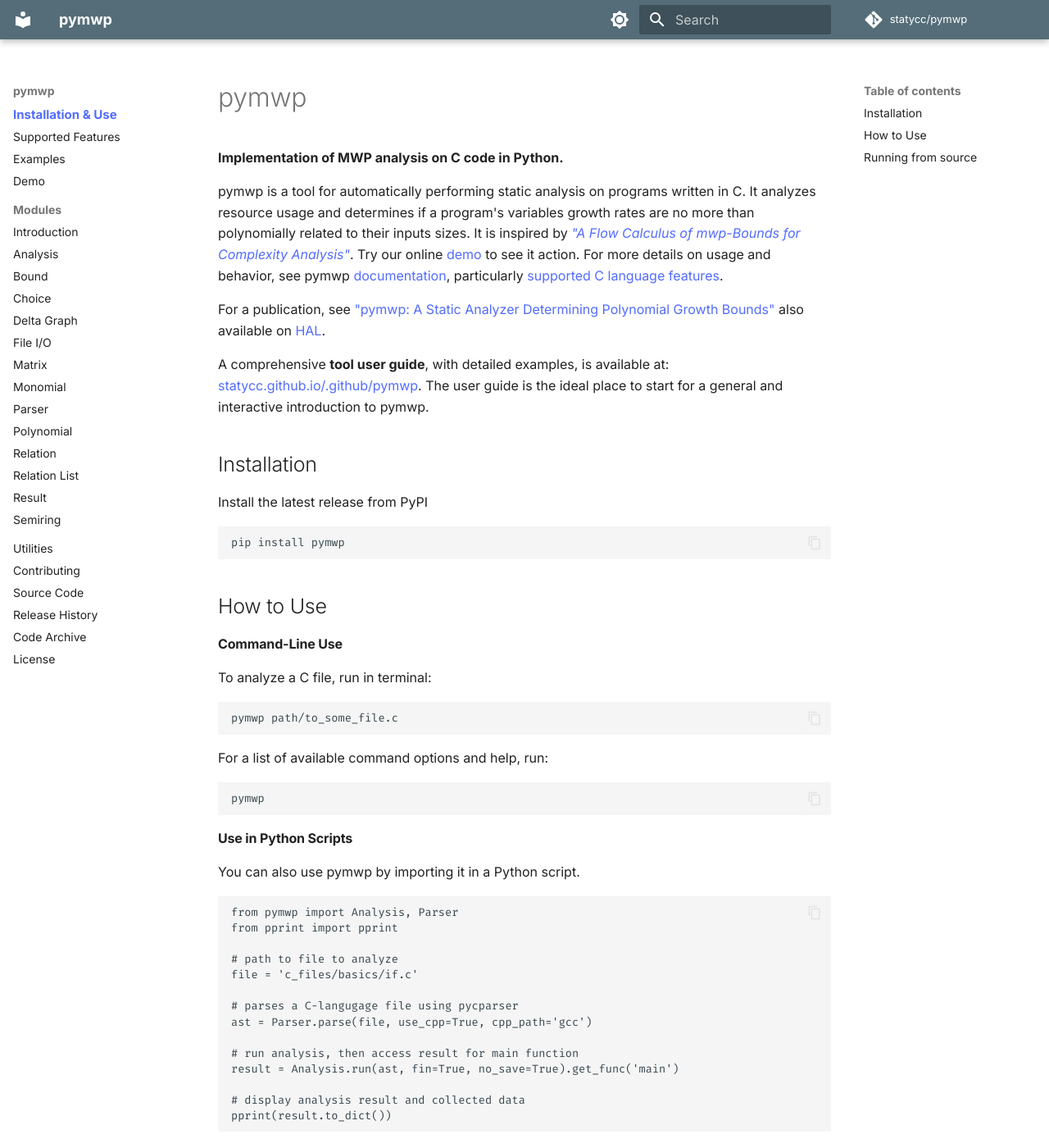
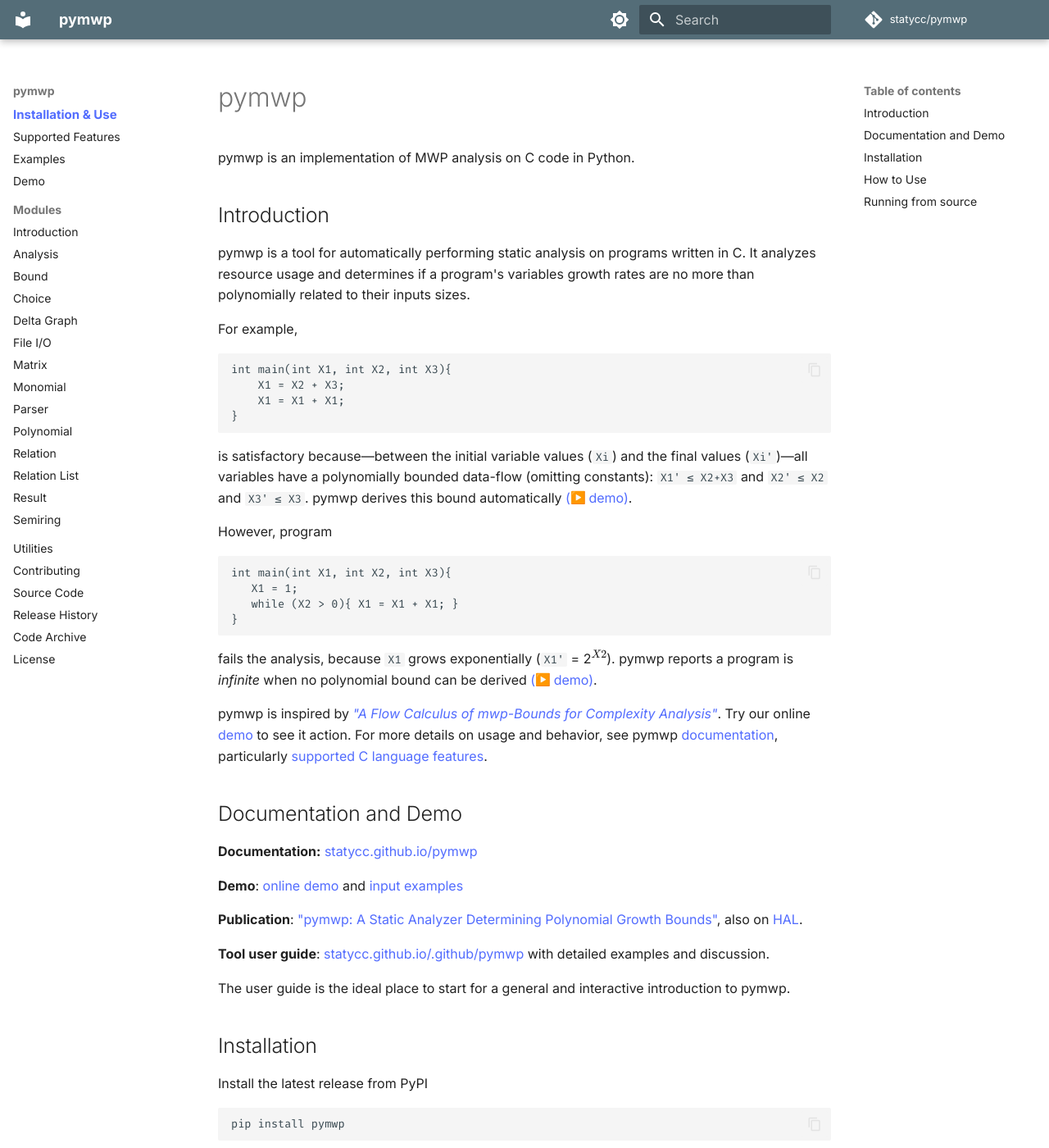
Before and after one commit to statycc/pymwp, an MkDocs documentation site: the page built from docs/index.md, in a window 1280 px wide and 1400 px high. Shown: the whole window at 82% size. Built offline with MkDocs 1.6.1 and Material for MkDocs 9.7.7, drawn with Linux system fonts in a browser that asks for light colours; nearby versions of some CDN libraries; emoji names are drawn with the system emoji font; comment, search, counter and statistics services are not loaded; some of the changed text lies outside the part shown.

Commit message:
edit readme

````diff
--- a/README.md
+++ b/README.md
@@ -18,25 +18,51 @@
 pymwp is a tool for automatically performing static analysis on programs written in C.
 It analyzes resource usage and determines if a program's variables growth rates are no more than polynomially related to
 their inputs sizes.
-It is inspired by [_"A Flow Calculus of mwp-Bounds for Complexity Analysis"_](https://doi.org/10.1145/1555746.1555752).
+
+For example,
+
+   ```c
+   int main(int X1, int X2, int X3){
+       X1 = X2 + X3;
+       X1 = X1 + X1;
+   }
+   ```
+
+   is satisfactory because—between the initial variable values (`Xi`) and the final values (`Xi'`)—all variables have a polynomially bounded data-flow (omitting constants):
+   `X1' ≤ X2+X3` and `X2' ≤ X2`  and `X3' ≤ X3`. pymwp derives this bound automatically [(:arrow_forward: demo)](https://statycc.github.io/pymwp/demo/#original_paper_example3_1_b.c).
+
+However, program
+
+   ```c
+   int main(int X1, int X2, int X3){
+      X1 = 1;
+      while (X2 > 0){ X1 = X1 + X1; }
+   }
+   ```
+
+   fails the analysis, because `X1` grows exponentially (`X1'` = 2$^{X2}$).
+   pymwp reports a program is _infinite_ when no polynomial bound can be derived [(:arrow_forward: demo)](https://statycc.github.io/pymwp/demo/#original_paper_example3_1_d.c).
+
+
+pymwp is inspired by [_"A Flow Calculus of mwp-Bounds for Complexity Analysis"_](https://doi.org/10.1145/1555746.1555752).
 Try our online [demo](https://statycc.github.io/pymwp/demo/) to see it action.
 For more details on usage and behavior, see pymwp [documentation](https://statycc.github.io/pymwp/), particularly [supported C language features](https://statycc.github.io/pymwp/features/).
 
 <!--desc-end-->
 
+<!--include-start-->
+
 ## Documentation and Demo
 
-Refer to [statycc.github.io/pymwp](https://statycc.github.io/pymwp/) for technical documentation,
-an [online demo](https://statycc.github.io/pymwp/demo/), and a presentation
-of [examples](https://statycc.github.io/pymwp/examples/).
+**Documentation:** [statycc.github.io/pymwp](https://statycc.github.io/pymwp/)
 
-<!--include-start-->
+**Demo**: [online demo](https://statycc.github.io/pymwp/demo/) and [input examples](https://statycc.github.io/pymwp/examples/)
 
-For a publication, see ["pymwp: A Static Analyzer Determining Polynomial Growth Bounds"](http://doi.org/10.1007/978-3-031-45332-8_14)
-also available on [HAL](https://hal.science/hal-03269121v4/document).
+**Publication**: ["pymwp: A Static Analyzer Determining Polynomial Growth Bounds"](http://doi.org/10.1007/978-3-031-45332-8_14),
+also on [HAL](https://hal.science/hal-03269121v4/document).
 
-A comprehensive **tool user guide**, with detailed examples, is available at:
-[statycc.github.io/.github/pymwp](https://statycc.github.io/.github/pymwp).
+**Tool user guide**: [statycc.github.io/.github/pymwp](https://statycc.github.io/.github/pymwp) with detailed examples and discussion.
+
 The user guide is the ideal place to start for a general and interactive introduction to pymwp.
 
 ## Installation
@@ -66,34 +92,16 @@
 <h4>Use in Python Scripts</h4>
 
 You can also use pymwp by importing it in a Python script.
-
-```python
-from pymwp import Analysis, Parser
-from pprint import pprint
-
-# path to file to analyze
-file = 'c_files/basics/if.c'
-
-# parses a C-langugage file using pycparser
-ast = Parser.parse(file, use_cpp=True, cpp_path='gcc')
-
-# run analysis, then access result for main function
-result = Analysis.run(ast, fin=True, no_save=True).get_func('main')
-
-# display analysis result and collected data
-pprint(result.to_dict())
-```
-
 See [modules documentation](https://statycc.github.io/pymwp/modules/) for details and examples.
 
 
 ## Running from source
 
-If you want to use the latest stable version—possibly ahead of the latest release, and with special utilities and examples—use pymwp directly from source.
+If you want to use the latest stable version—possibly ahead of the latest release, and with special [evaluation utilities](https://statycc.github.io/pymwp/utilities/) and [input examples](https://statycc.github.io/pymwp/examples/)—use pymwp directly from source.
 
 1. **Clone the repository**
 
-    ```
+    ```shell
     git clone https://github.com/statycc/pymwp.git
     cd pymwp
     ```
@@ -104,20 +112,20 @@
 
         Create and activate a virtual environment (POSIX bash/zsh):
 
-        ```
+        ```shell
         python3 -m venv venv
         source venv/bin/activate
         ```
 
         Install required packages:
 
-        ```
+        ```shell
         python -m pip install -r requirements.txt
         ```
 
         For development, install dev-dependencies instead:
 
-        ```
+        ```shell
         python -m pip install -r requirements-dev.txt
         ```
 
@@ -125,34 +133,34 @@
 
         Build a container -- also installs dev-dependencies:
 
-        ```
+        ```shell
         docker build . -t pymwp
         ```
 
         Run the container:
 
-        ```
+        ```shell
         docker run --rm -v "$(pwd):$(pwd)" pymwp
         ```
 
 
-4. **Run the analysis**
+3. **Run the analysis**
 
     From project root run:
 
-    ```
+    ```shell
     python -m pymwp path/to_some_file.c
     ```
 
     for example:
 
-    ```
+    ```shell
     python -m pymwp c_files/basics/if.c
     ```
 
     for all available options and help, run:
 
-    ```
+    ```shell
     python -m pymwp
     ```
 
--- a/docs/index.md
+++ b/docs/index.md
@@ -1,6 +1,8 @@
 # pymwp
 
-**Implementation of MWP analysis on C code in Python.**
+pymwp is an implementation of MWP analysis on C code in Python.
+
+## Introduction
 
 {%
    include-markdown "../README.md"
````
